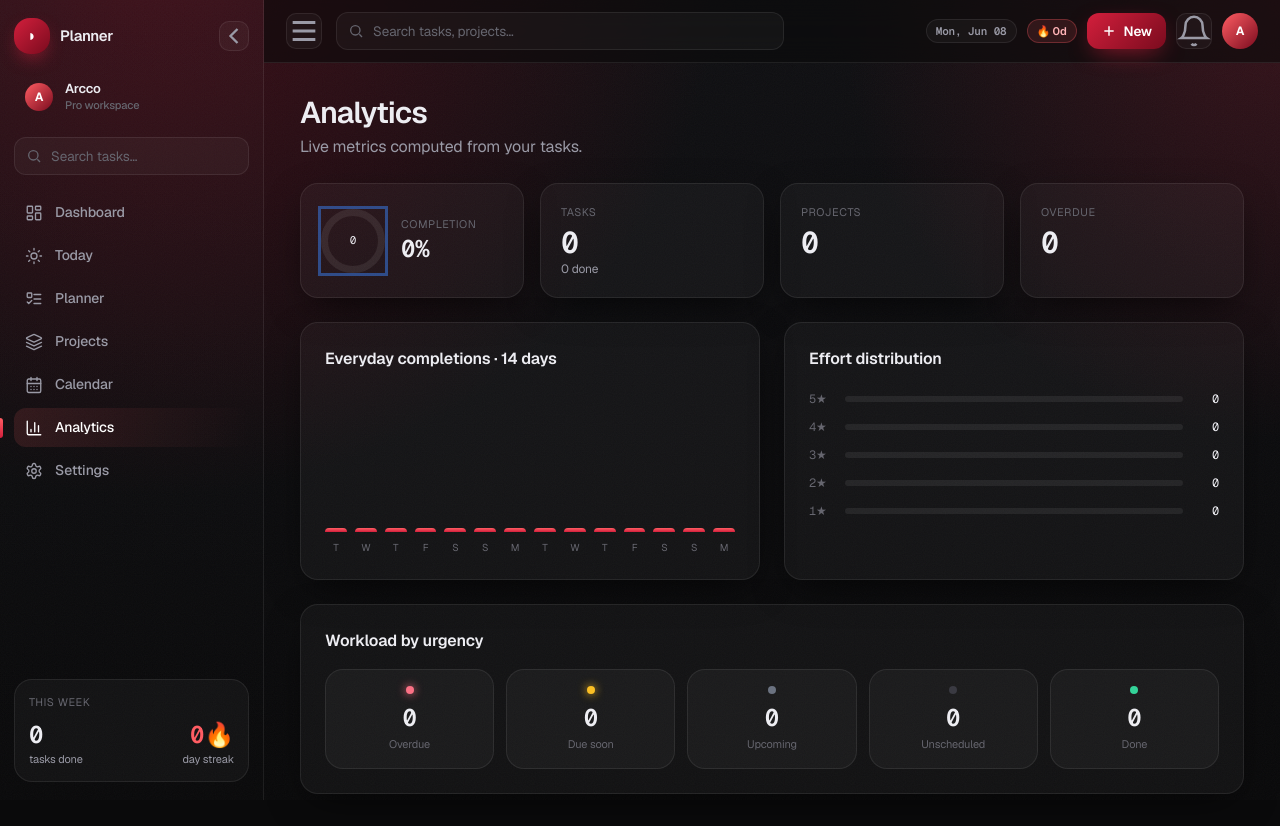
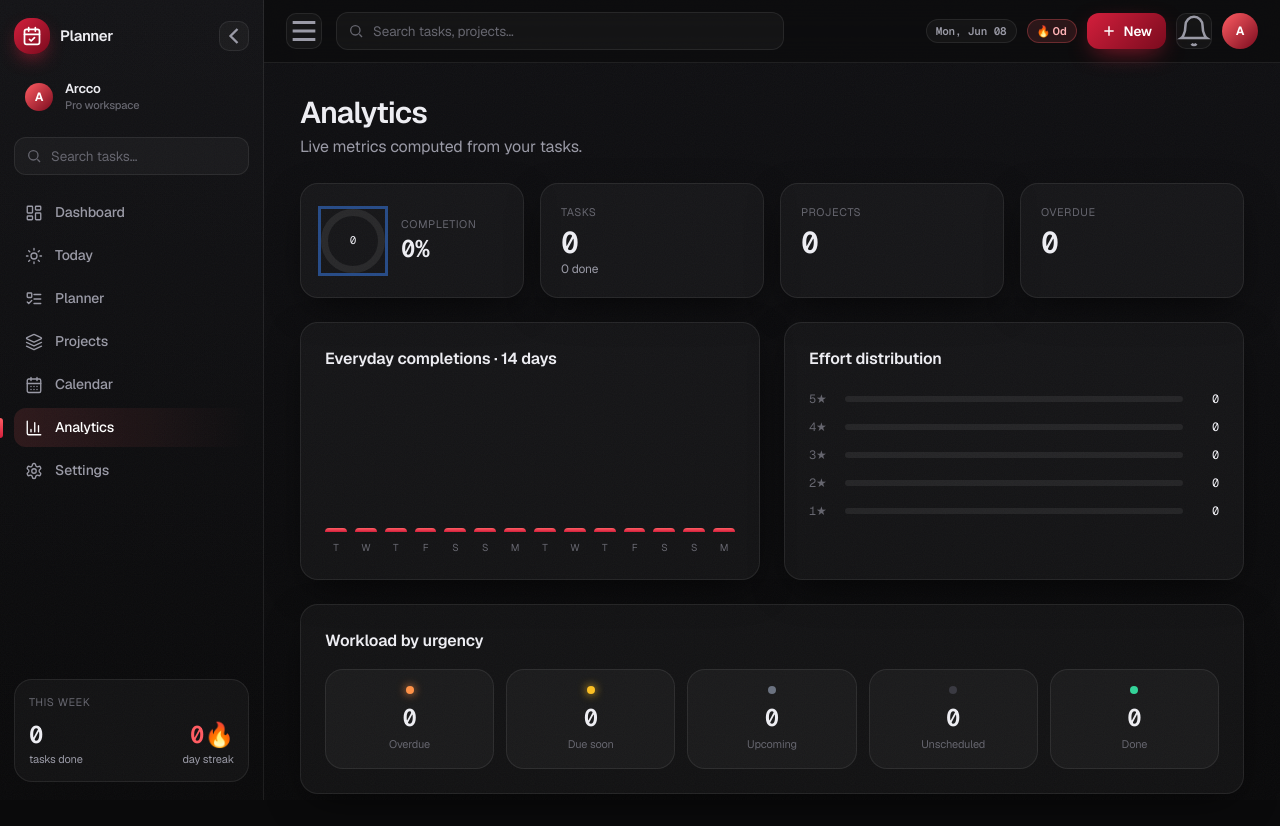
Before and after one commit to Arcco-Chakraborty/Task_Tracker, a Flask app: page /analytics in a window 1280 px wide. Run offline with Flask 3, Linux system fonts and the light colour scheme; data that the repository does not hold is empty; some libraries are stand-ins or nearby versions.

Commit message:
style: overdue=orange, remove background glow, new brand icon
- Overdue urgency now orange (--over #ff9248) so it reads distinctly from the
  red accent; updated dot + dashboard/analytics overdue counts.
- Removed the red radial background glows — clean charcoal gradient, dialing
  back overall accent intensity.
- Replaced the brand glyph with a proper calendar-check Planner icon.
68 tests passing.

```diff
--- a/static/style.css
+++ b/static/style.css
@@ -18,6 +18,7 @@
   --good: #34d399;
   --warn: #fbbf24;
   --bad: #fb7185;
+  --over: #ff9248;            /* overdue = orange, distinct from red accent */
   --radius: 18px;
   --radius-sm: 12px;
   --shadow: 0 12px 40px -12px rgba(0, 0, 0, 0.7);
@@ -44,10 +45,7 @@ body::before {
   position: fixed;
   inset: 0;
   z-index: -2;
-  background:
-    radial-gradient(60rem 60rem at 12% -10%, rgba(122, 11, 30, 0.45), transparent 60%),
-    radial-gradient(50rem 50rem at 100% 0%, rgba(211, 31, 60, 0.20), transparent 55%),
-    linear-gradient(180deg, var(--bg-2), var(--bg));
+  background: linear-gradient(180deg, var(--bg-2), var(--bg));
 }
 body::after {
   content: "";
@@ -184,7 +182,7 @@ body::after {
 
 /* urgency dot */
 .u-dot { width: 8px; height: 8px; border-radius: 99px; flex: none; }
-.u-overdue { background: var(--bad); box-shadow: 0 0 10px var(--bad); }
+.u-overdue { background: var(--over); box-shadow: 0 0 10px var(--over); }
 .u-due-soon { background: var(--warn); box-shadow: 0 0 10px var(--warn); }
 .u-upcoming { background: #6b7280; }
 .u-none { background: #3a3a42; }
--- a/templates/analytics.html
+++ b/templates/analytics.html
@@ -12,7 +12,7 @@
   </div>
   <div class="card p-5 reveal" style="animation-delay:.10s"><p class="text-[11px] uppercase tracking-wider faint">Tasks</p><p class="font-mono text-3xl font-semibold mt-1">{{ analytics.total }}</p><p class="text-xs muted">{{ analytics.done }} done</p></div>
   <div class="card p-5 reveal" style="animation-delay:.14s"><p class="text-[11px] uppercase tracking-wider faint">Projects</p><p class="font-mono text-3xl font-semibold mt-1">{{ analytics.active_projects }}</p></div>
-  <div class="card p-5 reveal" style="animation-delay:.18s"><p class="text-[11px] uppercase tracking-wider faint">Overdue</p><p class="font-mono text-3xl font-semibold mt-1" style="color:{{ '#fb7185' if analytics.by_urgency.overdue else 'inherit' }}">{{ analytics.by_urgency.overdue }}</p></div>
+  <div class="card p-5 reveal" style="animation-delay:.18s"><p class="text-[11px] uppercase tracking-wider faint">Overdue</p><p class="font-mono text-3xl font-semibold mt-1" style="color:{{ '#ff9248' if analytics.by_urgency.overdue else 'inherit' }}">{{ analytics.by_urgency.overdue }}</p></div>
 </section>
 
 <div class="grid lg:grid-cols-2 gap-6 mt-6">
--- a/templates/base.html
+++ b/templates/base.html
@@ -32,8 +32,12 @@
   <aside class="sidebar">
     <div class="flex items-center justify-between mb-3">
       <a href="/" class="flex items-center gap-2.5">
-        <span class="grid h-9 w-9 place-items-center rounded-xl text-white font-bold"
-              style="background:linear-gradient(135deg,var(--accent-2),var(--accent-deep));box-shadow:0 8px 20px -8px var(--accent-2)">◗</span>
+        <span class="grid h-9 w-9 place-items-center rounded-xl text-white"
+              style="background:linear-gradient(135deg,var(--accent-2),var(--accent-deep));box-shadow:0 8px 20px -8px var(--accent-2)">
+          <svg class="h-5 w-5" viewBox="0 0 24 24" fill="none" stroke="currentColor" stroke-width="2.1" stroke-linecap="round" stroke-linejoin="round">
+            <path d="M8 2v4M16 2v4"/><rect width="18" height="18" x="3" y="4" rx="2.5"/><path d="M3 10h18"/><path d="m9 16 2 2 4-4"/>
+          </svg>
+        </span>
         <span class="nav-label text-[15px] font-semibold tracking-tight">Planner</span>
       </a>
       <button class="icon-btn sidebar-only" onclick="toggleSidebar()" title="Collapse" style="width:30px;height:30px">
--- a/templates/index.html
+++ b/templates/index.html
@@ -40,7 +40,7 @@
       </div>
       <div class="card p-5 reveal" style="animation-delay:.18s">
         <p class="text-[11px] uppercase tracking-wider faint">Overdue</p>
-        <p class="font-mono text-3xl font-semibold mt-1" style="color:{{ '#fb7185' if hero.overdue else 'inherit' }}">{{ hero.overdue }}</p>
+        <p class="font-mono text-3xl font-semibold mt-1" style="color:{{ '#ff9248' if hero.overdue else 'inherit' }}">{{ hero.overdue }}</p>
         <p class="text-xs muted mt-0.5">{{ 'needs attention' if hero.overdue else 'all clear ✓' }}</p>
       </div>
     </section>
```
